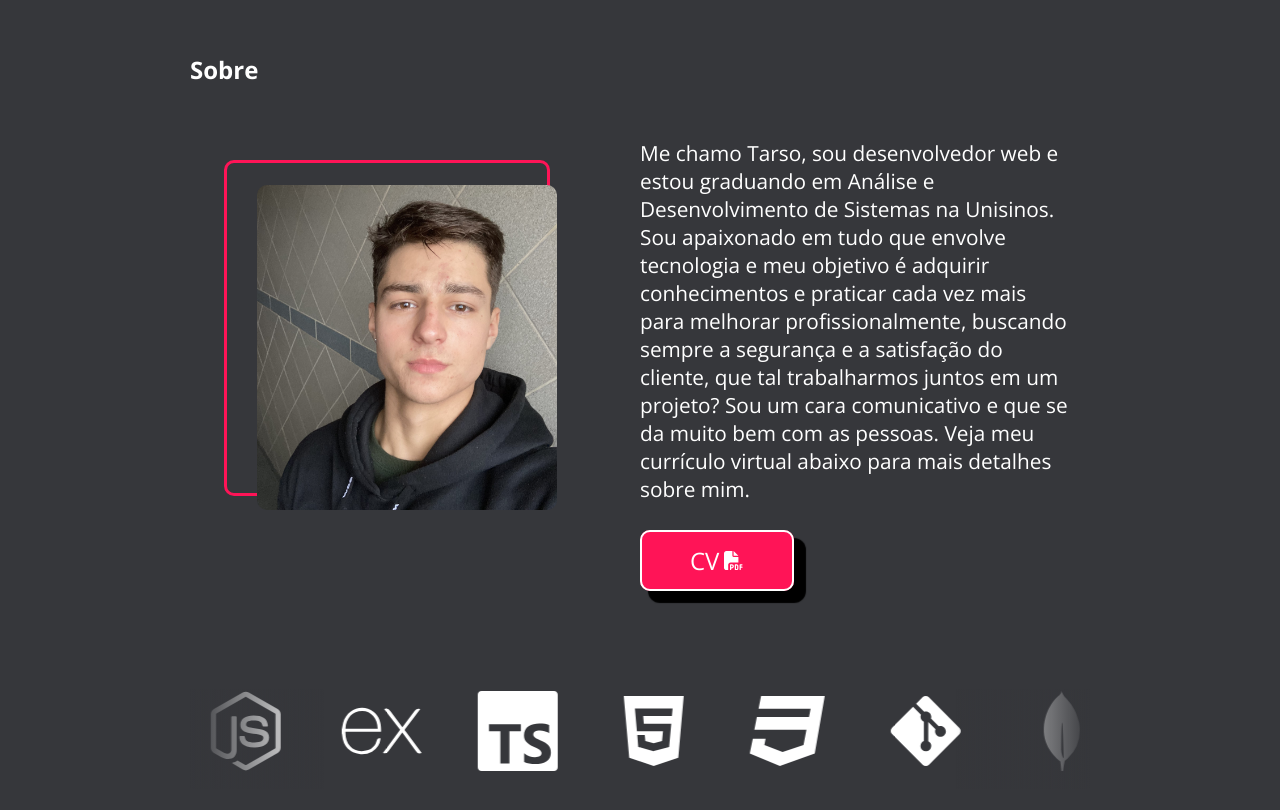
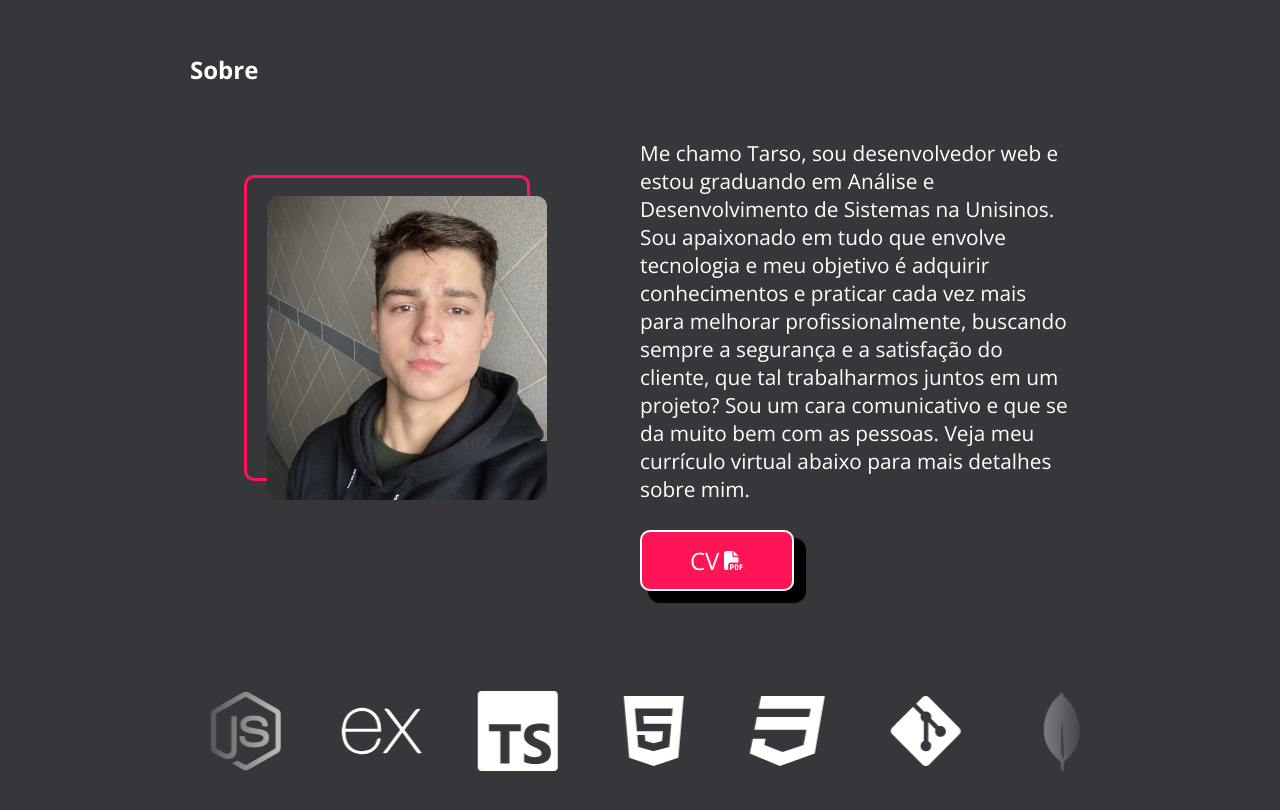
Before and after one commit to TarsoBri/My-Portfolio, a React (Vite) app: page / in a window 1280 px wide. Shown: the part 2855-3665 px from the top of the page. Built offline with nearby package versions, Linux system fonts and the light colour scheme.

Commit message:
Version 2.8

```diff
--- a/src/components/About/About.scss
+++ b/src/components/About/About.scss
@@ -71,15 +71,15 @@
           border-radius: 10px;
           transform: translate(-20px, -20px);
           position: absolute;
-          width: 320px;
-          height: 330px;
+          width: 280px;
+          height: 300px;
           border: 3px solid $color5;
           visibility: hidden;
         }
 
         img {
           border-radius: 10px;
-          width: 300px;
+          width: 280px;
           z-index: 97;
           visibility: hidden;
         }
@@ -101,6 +101,9 @@
         }
         .about_img {
           width: 50%;
+
+          .img_contour {
+          }
         }
       }
     }
```
Also changed, not shown: 1 other file (tests, documents, lock files or other folders).
